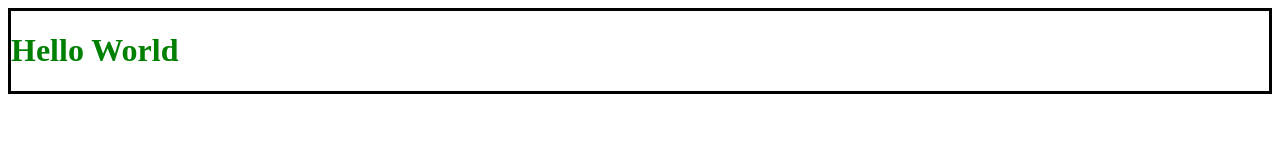
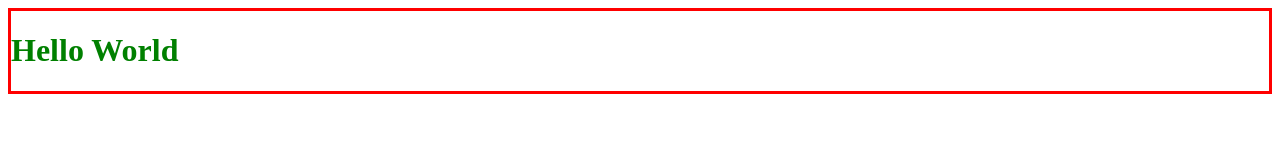
Before and after one commit to Pavel-2004/tutorial, a plain HTML site: page index.html in a window 1280 px wide. Drawn offline with Linux system fonts and the light colour scheme.

Commit message:
changed border color to be red

```diff
--- a/index.html
+++ b/index.html
@@ -1,3 +1,3 @@
-<div style="border: solid;">
+<div style="border: solid; border-color: red;">
     <h1 style="color: green;">Hello World</h1>
 </div>
```
